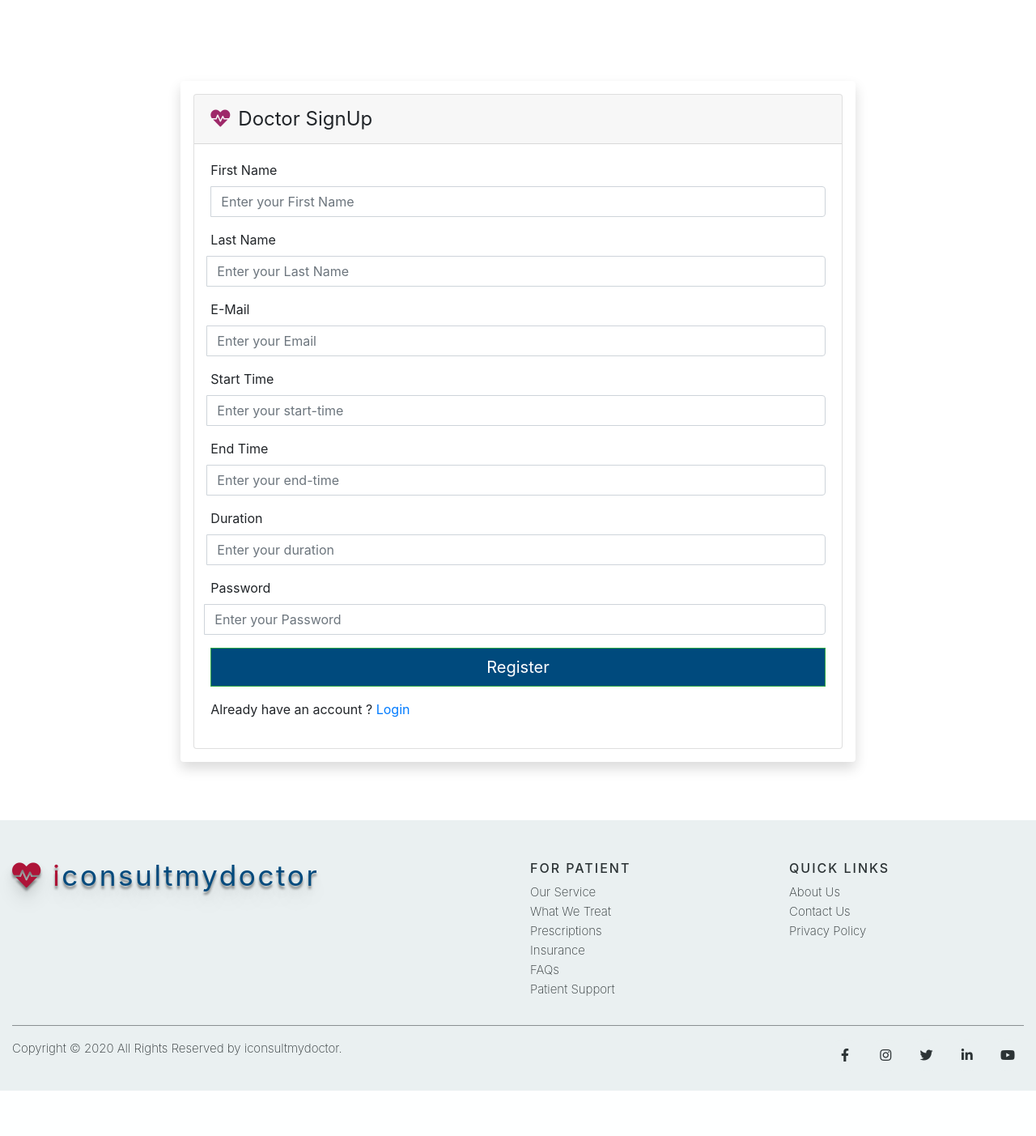
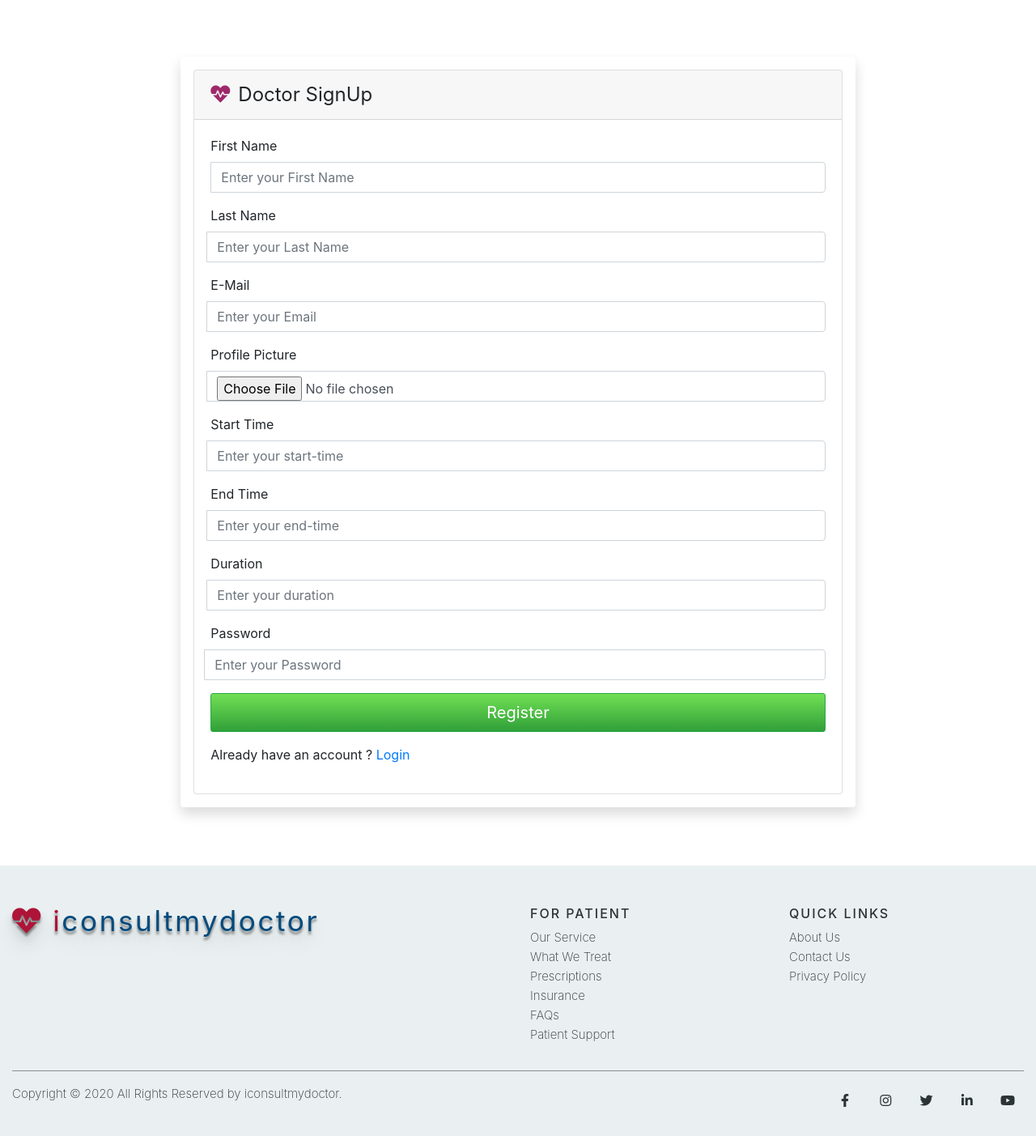
Before and after one commit to sha337/ICMD, a Node server app: page /doctor/signup in a window 1280 px wide. Shown: the part 75-1478 px from the top of the page at 81% size. Before the commit the page ends 1422 px from the top, so only its background shows below. Run offline with Node 20, Linux system fonts and the light colour scheme; some libraries are stand-ins or nearby versions; some web fonts are replaced.

Commit message:
changed button colors

```diff
--- a/public/stylesheets/main.css
+++ b/public/stylesheets/main.css
@@ -175,6 +175,12 @@ body, html {
 	border-radius: 5px;
 }
 
+.form-button{
+	background: linear-gradient(to bottom, #71df54 0%, #30a039 100%);
+	border-radius: 3px;
+
+}
+
 .home-page-landing-text a:hover{
 	color: white;
 }
@@ -183,7 +189,7 @@ body, html {
 .home-registration-text h1{
 	text-align: center;
 	margin-top: 5%;
-	color: #004A7D;
+	color: #008dc9;
 	font-family: Montserrat;
 	font-size: 2.5vw;
 	font-weight: 500;
--- a/views/doctor/doctor_login.ejs
+++ b/views/doctor/doctor_login.ejs
@@ -3,7 +3,7 @@
 <div class="container" >
     <div class="container">
         <div class="row justify-content-center"  >
-                        <div class="col-md-8 shadow p-3 mb-5 bg-white rounded" style="margin-top: 100px;">
+                        <div class="col-md-8 shadow p-3 mb-5 bg-white rounded" style="margin-top: 70px;">
                             <div class="card">
                                 <div class="card-header"><i class="fa fa-heartbeat" style="color:#9e2969;margin-right:10px;font-size: 1.5rem;"></i><span style="font-size: 1.5em;">Doctor Login</span></div>
                                 <div class="card-body">
@@ -30,7 +30,7 @@
                                         </div>
                                         <div class="form-group ">
 
-                                            <button type="submit" class="btn btn-success btn-lg btn-block login-button" style="border-radius: 0px;background-color: #004A7D;">Login</button>
+                                            <button type="submit" class="btn btn-success btn-lg btn-block login-button form-button">Login</button>
                                         </div>
                                         <div class="login-register">
                                             <p style="float: left;">Don't have an account ? <a href="/doctor/signup">SignUp</a></p>
--- a/views/doctor/doctor_signup.ejs
+++ b/views/doctor/doctor_signup.ejs
@@ -7,7 +7,7 @@
 
         <div class="row justify-content-center"  >
 
-                        <div class="col-md-8 shadow p-3 mb-5 bg-white rounded" style="margin-top: 100px;">
+                        <div class="col-md-8 shadow p-3 mb-5 bg-white rounded" style="margin-top: 70px;">
                             <div class="card">
                                 <div class="card-header"><span style="font-size: 1.5em;"><i class="fa fa-heartbeat" style="color:#9e2969;margin-right:10px"></i>Doctor SignUp</span></div>
                                 <div class="card-body">
@@ -89,7 +89,7 @@
                                             </div>
                                         </div> -->
 
-                                        <!-- <div class="form-group">
+                                        <div class="form-group">
                                             <label for="profile-picture" class="cols-sm-2 control-label" >Profile Picture</label>
                                             <div class="cols-sm-10">
                                                 <div class="input-group">
@@ -97,7 +97,7 @@
                                                     <input style="margin-left: -5px;" type="file" class="form-control" name="profileImage" id="profile"/>
                                                 </div>
                                             </div>
-                                        </div> -->
+                                        </div>
 
                                         <!-- Start Time -->
                                         <div class="form-group">
@@ -261,7 +261,7 @@
 
                                         <div class="form-group ">
 
-                                            <button type="submit" class="btn btn-success btn-lg btn-block login-button" style="border-radius: 0px;background-color: #004A7D;">Register</button>
+                                            <button type="submit" class="btn btn-success btn-lg btn-block login-button form-button">Register</button>
                                         </div>
                                         <div class="login-register">
                                             <p>Already have an account ? <a href="/doctor/login">Login</a></p>
--- a/views/home.ejs
+++ b/views/home.ejs
@@ -23,19 +23,19 @@
             <div class="row">
                 <div class="col-md-4" style="text-align: center; border-right: 1px solid grey;">
                     <div style="font-size: 2rem;">Step 1</div>
-                    <div><i class="far fa-file-alt" style="font-size: 8rem; padding-top: 4%; color: #004A7D;"></i></div>
+                    <div><i class="far fa-file-alt" style="font-size: 8rem; padding-top: 4%; color: #008dc9;"></i></div>
                     <div><h4 style="padding-top: 7%;">Register now</h4></div>
                     <div><p style="padding-top: 2%;">Setting up your<br> secure account only<br> takes minutes.</p></div>
                 </div>
                 <div class="col-md-4" style="text-align: center; border-right: 1px solid grey;">
                     <div style="font-size: 2rem;">Step 2</div>
-                    <div><i class="far fa-calendar-plus"  style="font-size: 8rem; padding-top: 4%; color: #004A7D;"></i></i></div>
+                    <div><i class="far fa-calendar-plus"  style="font-size: 8rem; padding-top: 4%; color: #008dc9;"></i></i></div>
                     <div><h4 style="padding-top: 7%;">Request a visit</h4></div>
                     <div><p style="padding-top: 2%;">You can have a doctor visit right<br> away or schedule an appointment - <br>all by phone, computer, or our app.</p></div>
                 </div>
                 <div class="col-md-4" style="text-align: center;">
                     <div style="font-size: 2rem;">Step 3</div>
-                    <div><i class="fas fa-user-md"   style="font-size: 8rem; padding-top: 4%; color: #004A7D;"></i></div>
+                    <div><i class="fas fa-user-md"   style="font-size: 8rem; padding-top: 4%; color: #008dc9;"></i></div>
                     <div><h4 style="padding-top: 7%;">Feel better</h4></div>
                     <div><p style="padding-top: 2%;">Get treated by one of our<br> doctors who can prescribe<br> medication if necessary.</p></div>
                 </div>
--- a/views/patient/patient_login.ejs
+++ b/views/patient/patient_login.ejs
@@ -3,7 +3,7 @@
 <div class="container" >
     <div class="container">
     <div class="row justify-content-center"  >
-                        <div class="col-md-8 shadow p-3 mb-5 bg-white rounded animate__animated animate__fadeInUp" style="margin-top: 60px;">
+                        <div class="col-md-8 shadow p-3 mb-5 bg-white rounded" style="margin-top: 70px;">
                             <div class="card">
                                 <div class="card-header"><i class="fa fa-heartbeat" style="color:#9e2969;margin-right:10px;font-size: 1.5rem;"></i><span style="font-size: 1.5em;">Patient Login</span></div>
                                 <div class="card-body">
@@ -30,7 +30,7 @@
                                         </div>
                                         <div class="form-group ">
 
-                                            <button type="submit" class="btn btn-info btn-lg btn-block login-button" style="border-radius: 0px;background-color: #004A7D;">Login</button>
+                                            <button type="submit" class="btn btn-lg btn-block btn-success login-button form-button">Login</button>
                                         </div>
                                         <div class="login-register">
                                             <p style="float: left;">Don't have an account ? <a href="/patient/signup">SignUp</a></p>
--- a/views/patient/patient_signup.ejs
+++ b/views/patient/patient_signup.ejs
@@ -7,7 +7,7 @@
 
     <div class="row justify-content-center"  >
 
-                        <div class="col-md-8 shadow p-3 mb-5 bg-white rounded animate__animated animate__fadeInUp" style="margin-top: 60px;">
+                        <div class="col-md-8 shadow p-3 mb-5 bg-white rounded" style="margin-top: 70px;">
                             <div class="card" >
                                 <div class="card-header"><span style="font-size: 1.5em;"><i class="fas fa-clinic-medical" style="color:#9e2969;margin-right:10px"></i>Patient SignUp</span></div>
                                 <div class="card-body" >
@@ -108,7 +108,7 @@
 
                                         <div class="form-group ">
 
-                                            <button type="submit" class="btn btn-info btn-lg btn-block login-button" style="border-radius: 0px;background-color: #004A7D;">Register</button>
+                                            <button type="submit" class="btn btn-info btn-lg btn-block login-button form-button">Register</button>
                                         </div>
                                         <div class="login-register">
                                             <p>Already have an account ? <a href="/patient/login">Login</a></p>
```
